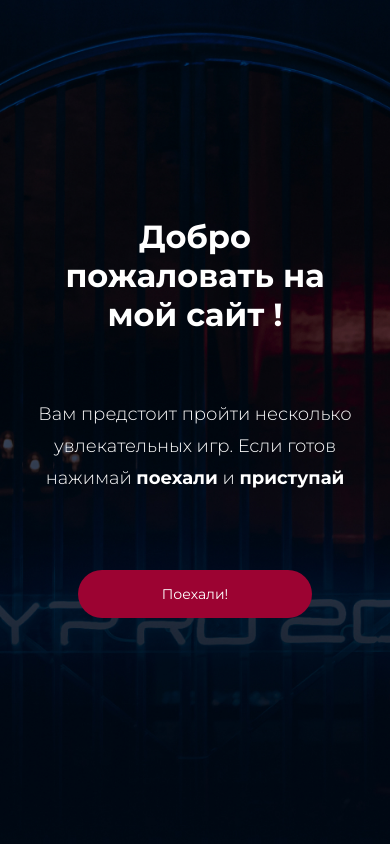
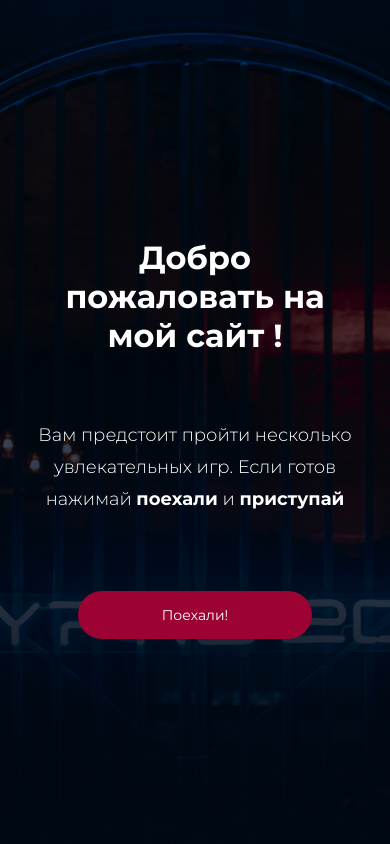
Before and after one commit to nkverechsh/small-game, a plain HTML site: page index.html in a window 390 px wide. Shown: the top 844 px of the page. Drawn offline with Linux system fonts and the light colour scheme.

Commit message:
correction of the upper indentation in mobile vers

```diff
--- a/CSS/_mobile.scss
+++ b/CSS/_mobile.scss
@@ -21,6 +21,7 @@
     }
 
     .title {
+        padding-top: 238px;
         font-weight: 700;
         font-size: 32px;
         line-height: 39px;
```
Also changed, not shown: CSS/style.css, 1 other file.
